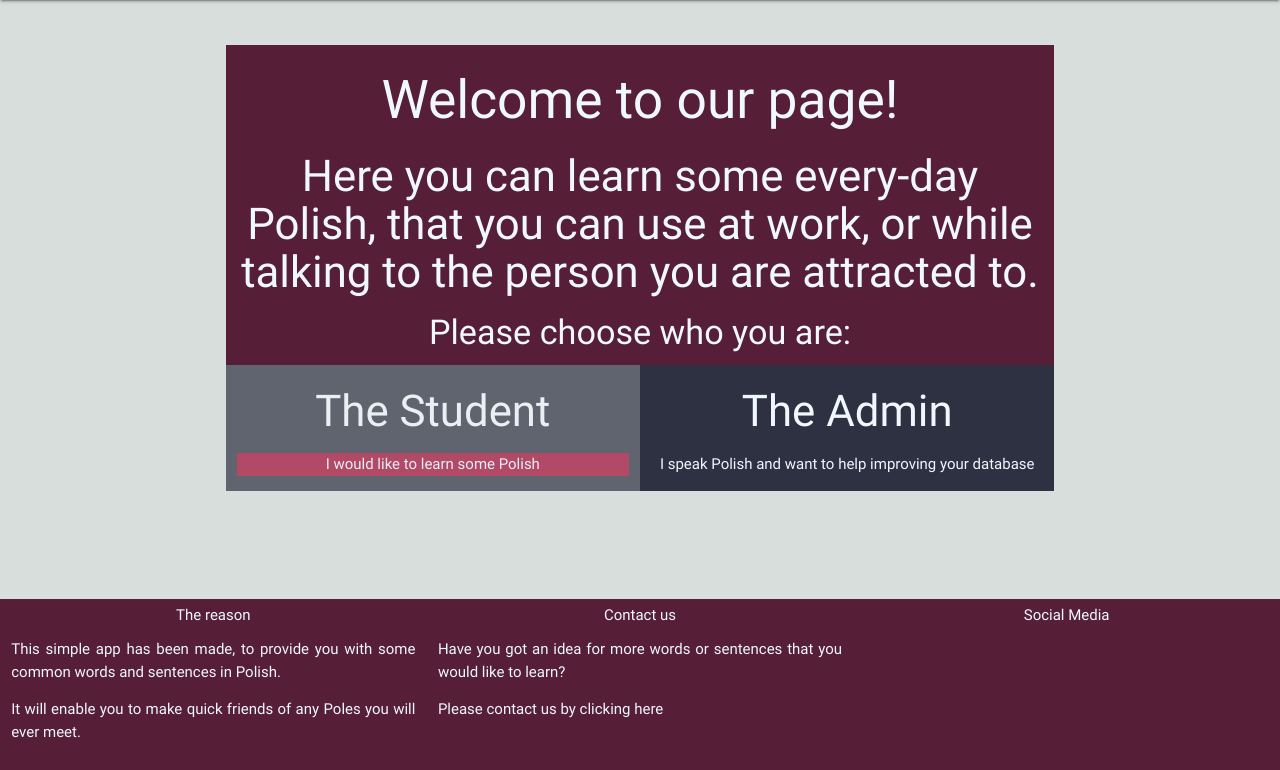
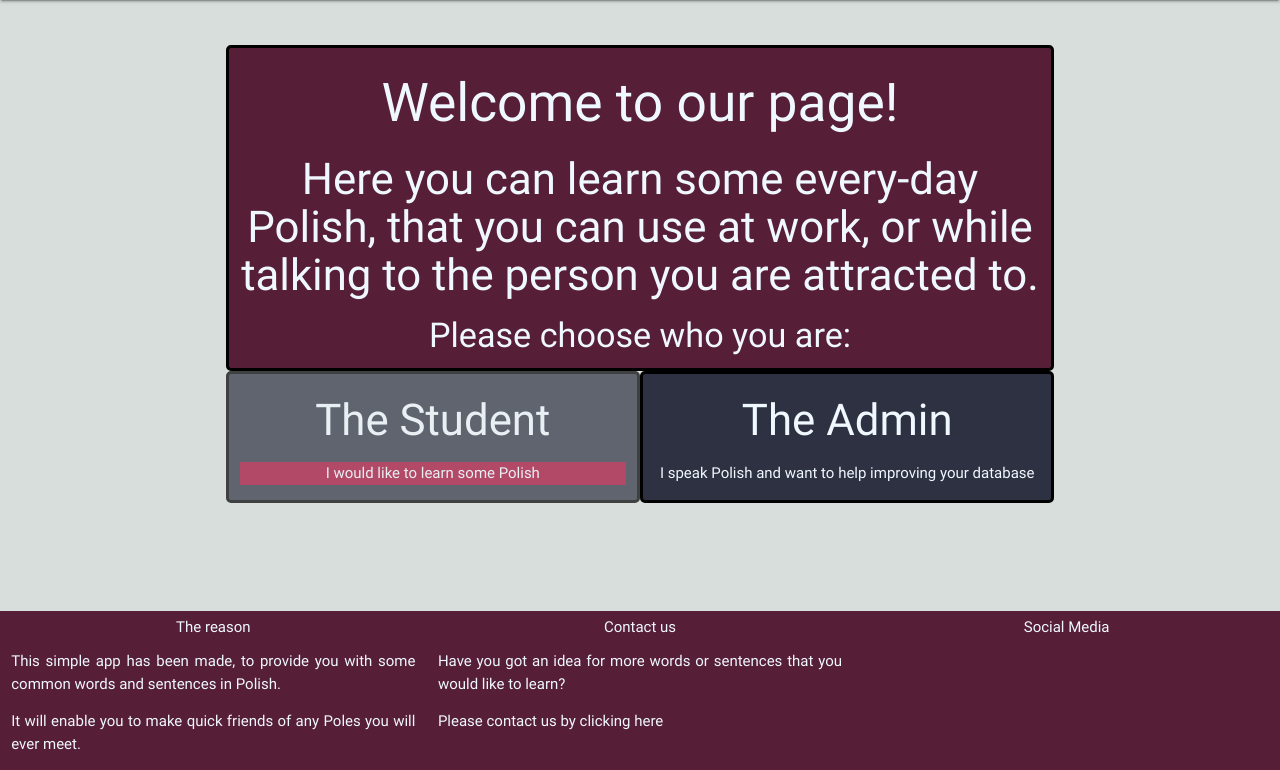
Before and after one commit to MrColorado35/pol_speak, a Flask app: page / in a window 1280 px wide. Shown: the part 64-834 px from the top of the page. Before the commit the page ends 802 px from the top, so only its background shows below. Run offline with Flask 2, Linux system fonts and the light colour scheme; some libraries are stand-ins or nearby versions; some web fonts are replaced.

Commit message:
some style changes

```diff
--- a/static/css/style.css
+++ b/static/css/style.css
@@ -116,6 +116,11 @@ a {
     object-position: right;
 } */
 
+.border {
+    border: 3px solid black;
+    border-radius: 5px;
+}
+
 .no-bottom {
     margin-bottom: 0;
 }
--- a/templates/admin.html
+++ b/templates/admin.html
@@ -2,7 +2,7 @@
 
 {% extends 'base.html' %}
 {% block content %}
-    <h3 class="center bg-love padding-5">Here you can add, delete or edit any word in this app:</h3>
+    <h3 class="center bg-love padding-5 border">Here you can add, delete or edit any word in this app:</h3>
       <ul class="collapsible" data-collapsible="accordion">
     <li>
         <a href="{{url_for('all_words')}}"><div class="collapsible-header">
--- a/templates/all_words.html
+++ b/templates/all_words.html
@@ -4,7 +4,7 @@
 {% block content %}
 
 <div class="row">
-   <div class="col sm12 bg-love margin">
+   <div class="col sm12 bg-love margin border">
         <h4 class="center">"With the great power comes great responsibility"</h4>
         <h5 class="center">In this section you can see, edit or delete any record in our database.</h5>
         <p>Please use that great power to make the world a bitt better place, instead of destroying hard work of all our emploees for countless hours, while they created it.</p>
--- a/templates/cat.html
+++ b/templates/cat.html
@@ -1,8 +1,10 @@
 {% extends 'base_two.html' %}
 {% block content %}
+<div class="bg-love padding-5 margin border">
 
-    <h2 class="center uppercase">{{ category.cat_name }}</h2>
+    <h2 class="center uppercase">"{{ category.cat_name }}"</h2>
     <h3 class="center">{{ category.description }}: </h3>
+</div>
     {% if category.cat_name == 'work' %}
         {% for word in words %}
 
--- a/templates/delete_word.html
+++ b/templates/delete_word.html
@@ -1,7 +1,7 @@
 {% extends 'base.html' %}
 {% block content %}
     <div class="row center">
-        <h2 class="col s12">Are you sure you want to delete '{{ word.eng }}' ?</h2>
+        <h2 class="col s12 border bg-love">Are you sure you want to delete <br> '{{ word.eng }}' ?</h2>
         <div class="col s6">
             <a href="{{url_for('all_words')}}" class="waves-effect waves-light bg-love btn">Cancel</a>
         </div>
--- a/templates/index.html
+++ b/templates/index.html
@@ -7,16 +7,16 @@
 
     <section class="center">
         <div class="row padding-5">
-            <div class="col s12 bg-love">
+            <div class="col s12 bg-love border">
             <h2>Welcome to our page!</h2>
             <h3>Here you can learn some every-day Polish, that you can use at work, or while talking to the person you are attracted to.</h3>
             <h4>Please choose who you are:</h4>
             </div>
-            <div class="col s12 m6 bg-drk padding-5 opacity ">
+            <div class="col s12 m6 bg-drk padding-5 opacity border">
                 <a href="user.html" id="user" class=" high"><h3>The Student</h3>
                 <p class="bg-red"> I would like to learn some Polish </p></a>
             </div>
-            <div class="col s12 m6 bg-drk padding-5">
+            <div class="col s12 m6 bg-drk padding-5 border">
                 <a href="admin.html" id="admin" class=" high "><h3>The Admin</h3>
                 <p> I speak Polish and want to help improving your database </p></a>
             </div>
--- a/templates/user.html
+++ b/templates/user.html
@@ -2,7 +2,7 @@
 
 {% extends 'base_two.html' %}
 {% block content %}
-   <div class=" bg-love padding-5 margin">
+   <div class=" bg-love padding-5 margin border">
 
     <h3 class="center">Here is a list of categories of words,</h3>
     <h4 class="center">Choose one to get the list of words useful in chosen enviroment.</h4>
```
Also changed, not shown: static/js/scripts.js (added).
